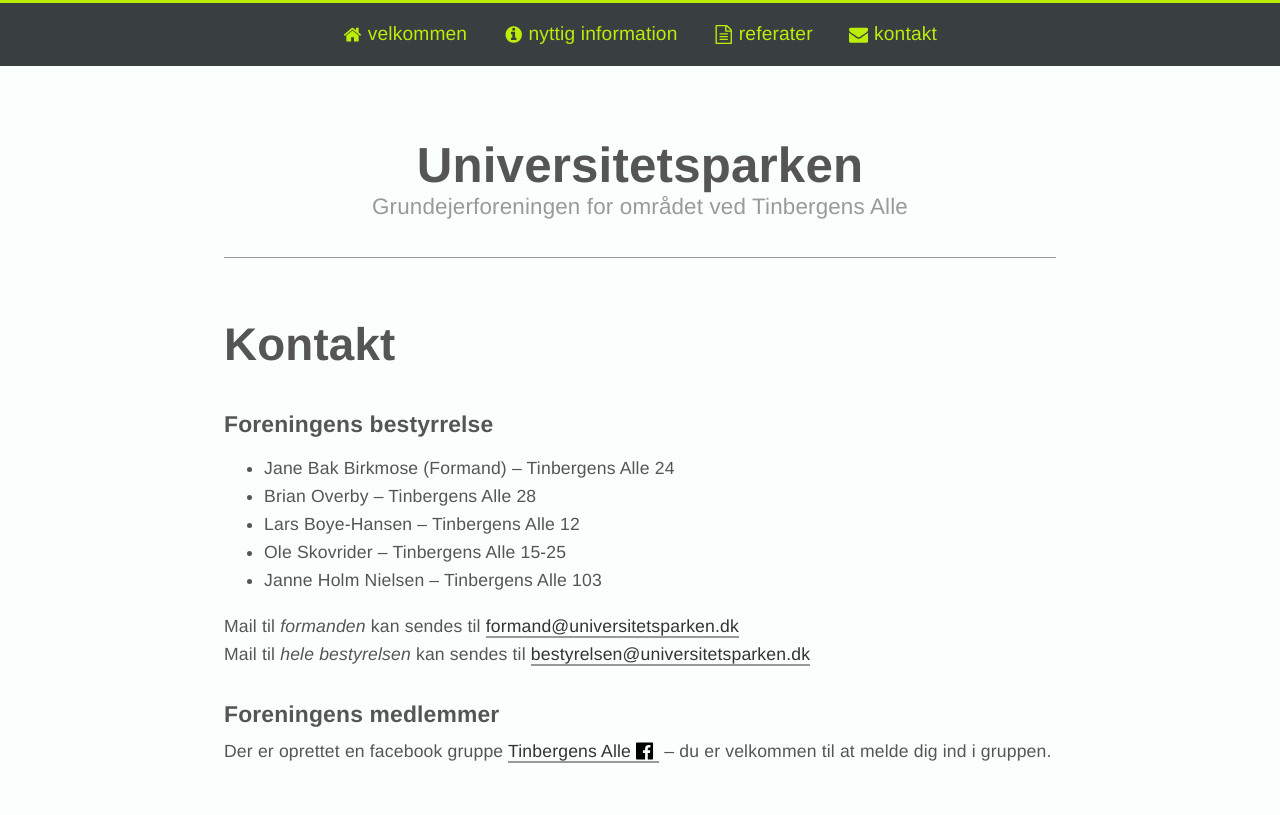
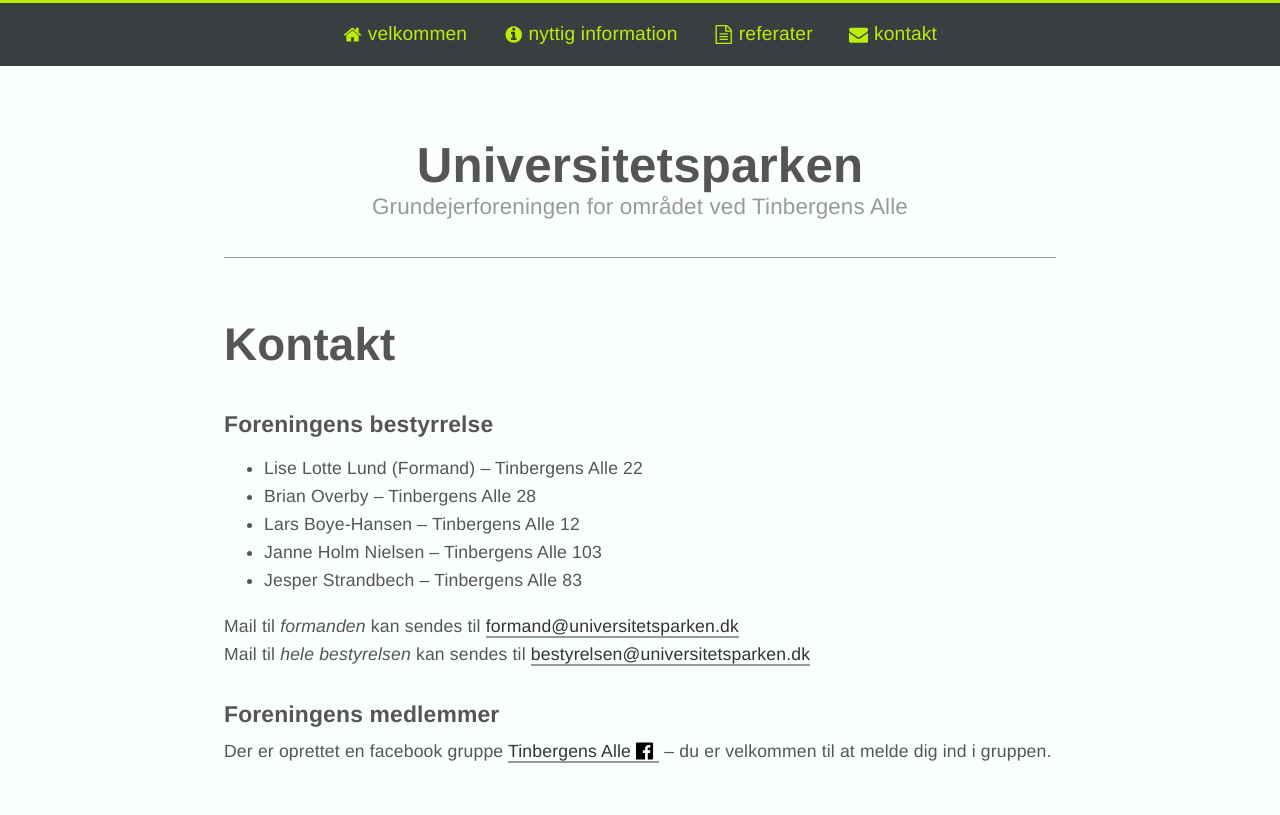
Before and after one commit to universitetsparken/universitetsparken.github.io, a Jekyll site: the page built from kontakt.md, in a window 1280 px wide. Shown: the top 815 px of the page. Built offline with Jekyll 4.4.1, drawn with Linux system fonts in a browser that asks for light colours; grey boxes are pictures that could not be loaded.

Commit message:
Contacts updated

```diff
--- a/kontakt.md
+++ b/kontakt.md
@@ -5,11 +5,11 @@ permalink: /kontakt/
 ---
 ### Foreningens bestyrrelse
 
-* Jane Bak Birkmose (Formand) -- Tinbergens Alle 24
+* Lise Lotte Lund (Formand) -- Tinbergens Alle 22
 * Brian Overby -- Tinbergens Alle 28
 * Lars Boye-Hansen -- Tinbergens Alle 12
-* Ole Skovrider -- Tinbergens Alle 15-25
 * Janne Holm Nielsen -- Tinbergens Alle 103
+* Jesper Strandbech -- Tinbergens Alle 83
 
 
 Mail til *formanden* kan sendes til <formand@universitetsparken.dk>{: class="email"}
```
